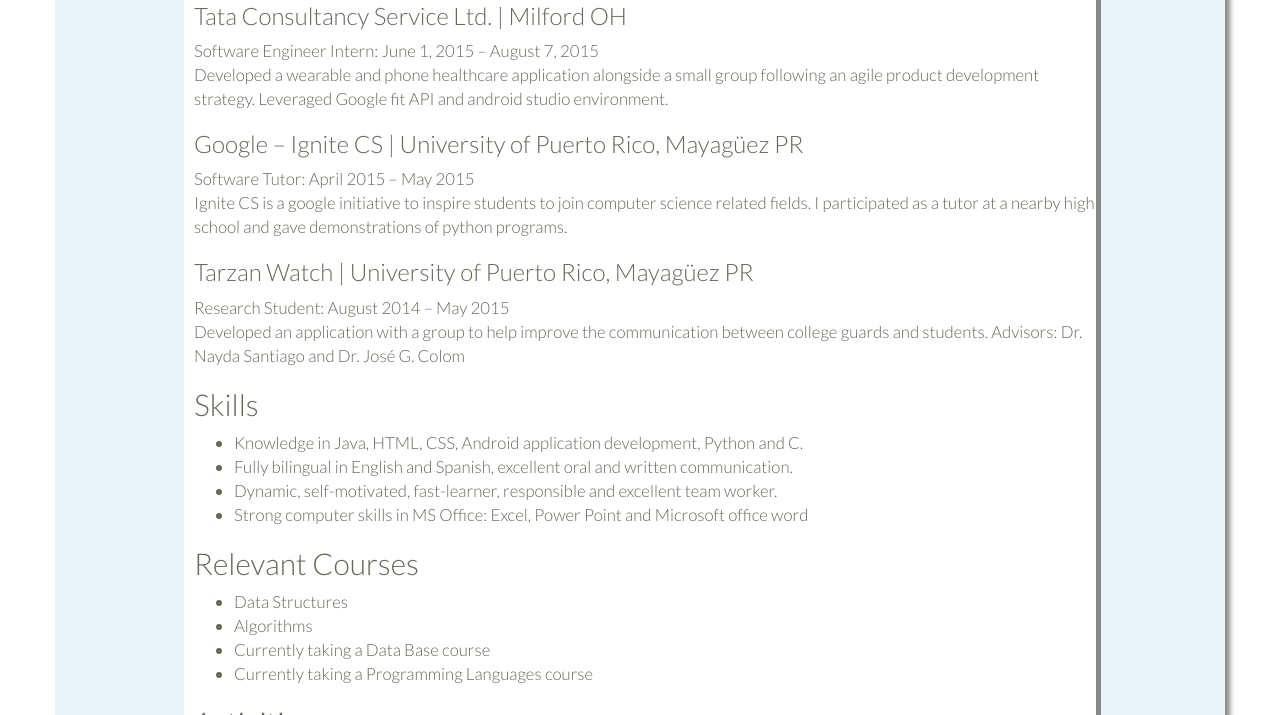
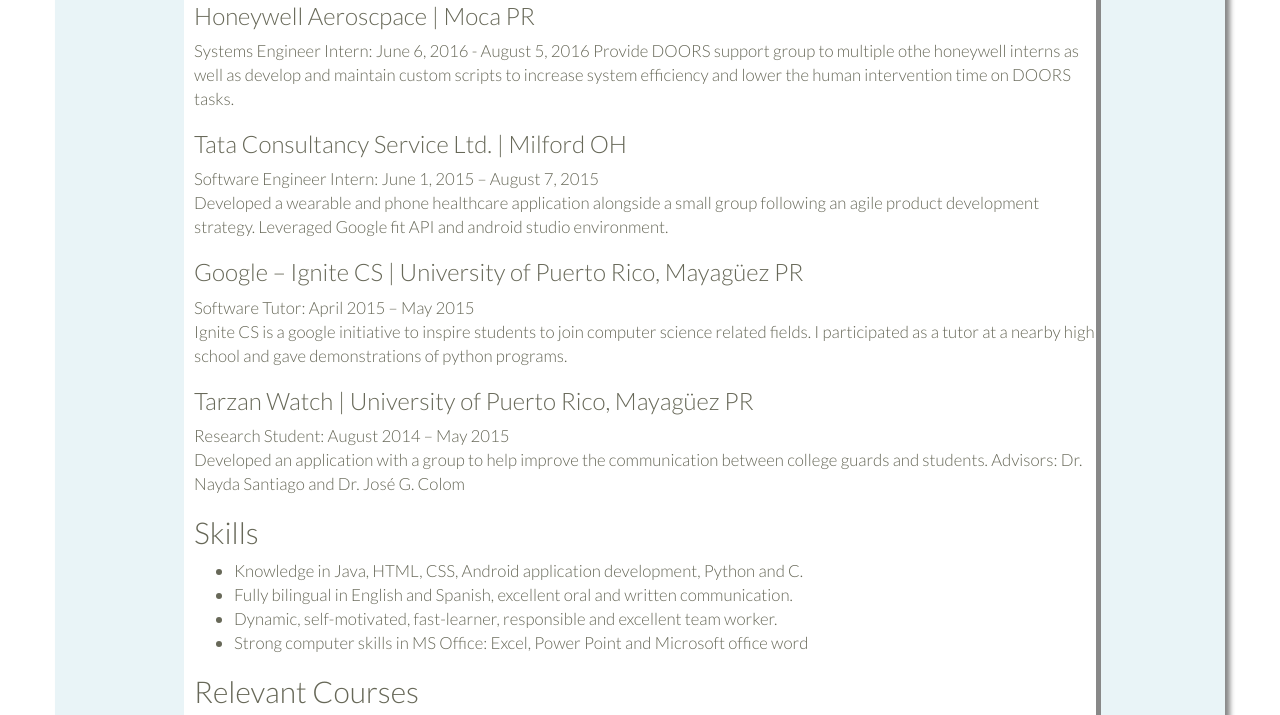
Before and after one commit to Joanette/Joanette.github.io, a plain HTML site: page resumé.html in a window 1280 px wide. Shown: the part 461-1176 px from the top of the page. Drawn offline with Linux system fonts and the light colour scheme.

Commit message:
Added Honeywell experience

```diff
--- a/resumé.html
+++ b/resumé.html
@@ -42,6 +42,11 @@
 					GPA 3.00/4.00<br>
 				</p>
 				<h2>Experience</h2>
+				<p>
+					<h3>Honeywell Aeroscpace | Moca PR</h3>
+					Systems Engineer Intern: June 6, 2016 - August 5, 2016
+					Provide DOORS support group to multiple othe honeywell interns as well as develop and maintain custom scripts to increase system efficiency and lower the human intervention time on DOORS tasks.
+				</p>
 				<p>
 					<h3>Tata Consultancy Service Ltd. | Milford OH</h3>
 					Software Engineer Intern: June 1, 2015 – August 7, 2015<br>
```
Also changed, not shown: test.html (deleted, +0 -1 lines).
